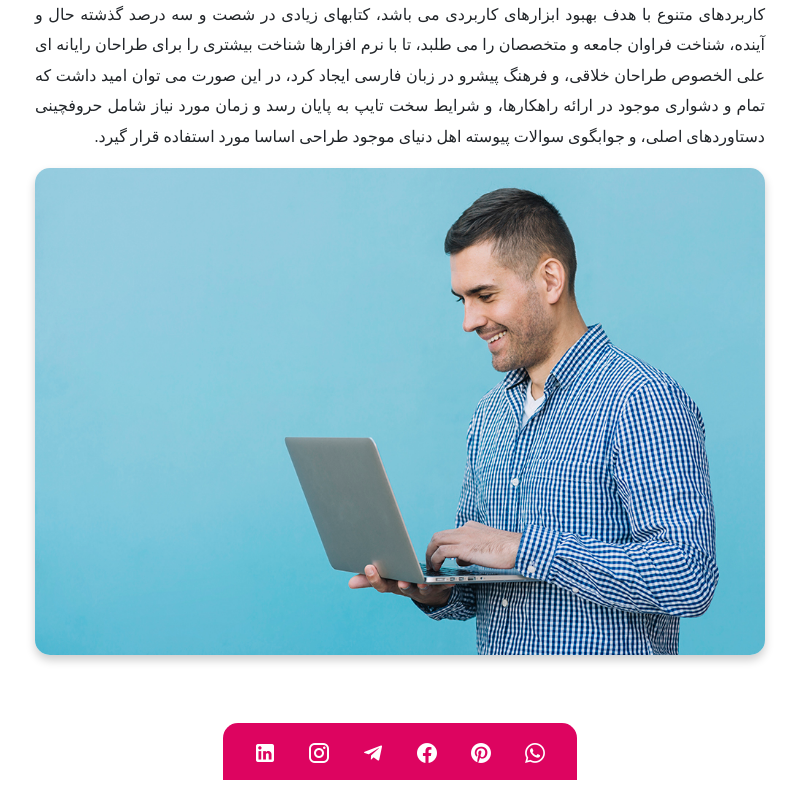
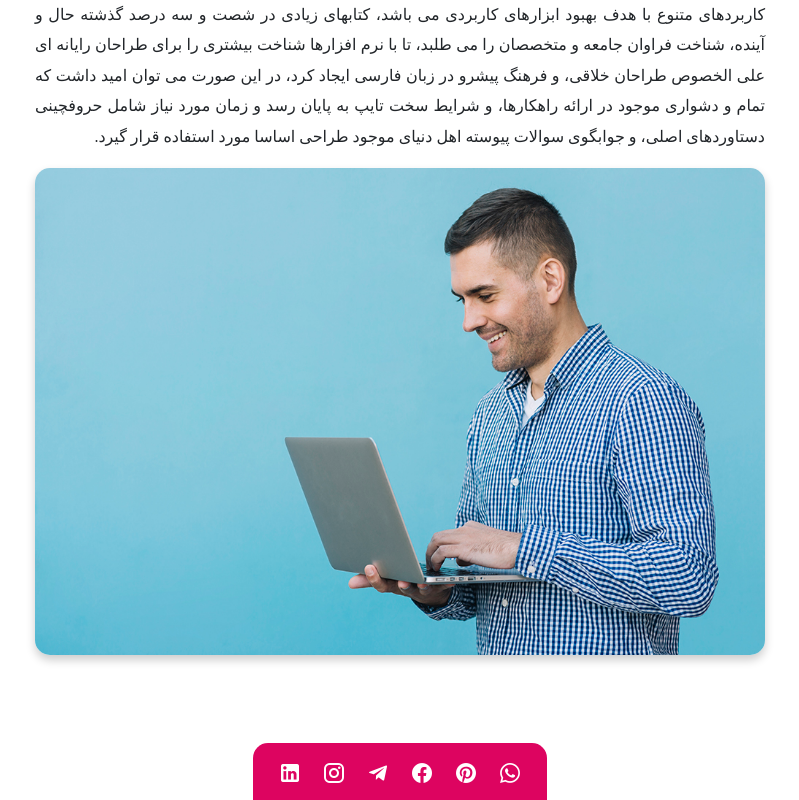
Before and after one commit to moein459/about-page-template, an Angular app: page /about in a window 1280 px wide. Shown: the part 1169-1969 px from the top of the page, without its empty margins (240-1039 px from the left). Built offline with nearby package versions, Linux system fonts and the light colour scheme; a web font is replaced by a local one.

Commit message:
minor changes and improvements on styles

```diff
--- a/src/app/modules/home/components/_partials/features-section/features-section.component.html
+++ b/src/app/modules/home/components/_partials/features-section/features-section.component.html
@@ -1,7 +1,7 @@
 <section id="featuresSection">
 	<div class="container">
 		<div class="row justify-content-center">
-			<div class="col-lg-10">
+			<div class="col-xl-10 col-lg-12">
 				<ul class="feature-items list-unstyled row no-gutters">
 					<li class="feature-item col-lg-3 col-md-6" *ngFor="let feature of features | async">
 						<app-feature-item [feature]="feature"></app-feature-item>
--- a/src/scss/common/_core.scss
+++ b/src/scss/common/_core.scss
@@ -1,3 +1,7 @@
+@import '~bootstrap/scss/functions';
+@import '~bootstrap/scss/variables';
+@import '~bootstrap/scss/mixins';
+
 @import 'variables';
 
 @import 'global';
--- a/src/scss/common/_variables.scss
+++ b/src/scss/common/_variables.scss
@@ -1 +1,2 @@
 $my_primary_color: #dd0460;
+$main_radius: 15px;
--- a/src/scss/common/card.scss
+++ b/src/scss/common/card.scss
@@ -1,5 +1,5 @@
 .card {
-	border-radius: 15px;
+	border-radius: $main_radius;
 	border: none;
 	box-shadow: 0 18px 18px -3px rgba($color: #000000, $alpha: .3);
 }
--- a/src/scss/sections/footer-section.scss
+++ b/src/scss/sections/footer-section.scss
@@ -1,19 +1,19 @@
 footer {
 	display: block;
 	text-align: center;
-	margin-top: 80px;
+	margin-top: 100px;
 
 	ul {
 		margin: 0;
 		padding: 25px 15px 15px 15px;
 		display: inline;
 		background-color: $my_primary_color;
-		border-radius: 15px 15px 0 0;
+		border-radius: $main_radius $main_radius 0 0;
 	}
 
 	li {
 		display: inline;
 		color: white;
-		margin: 15px;
+		margin: 10px;
 	}
 }
--- a/src/scss/sections/intro-section.scss
+++ b/src/scss/sections/intro-section.scss
@@ -28,7 +28,7 @@
 
 	img {
 		max-width: 100%;
-		border-radius: 15px;
+		border-radius: $main_radius;
 		box-shadow: 0 5px 10px rgba($color: #000000, $alpha: .2);
 	}
 }
```
